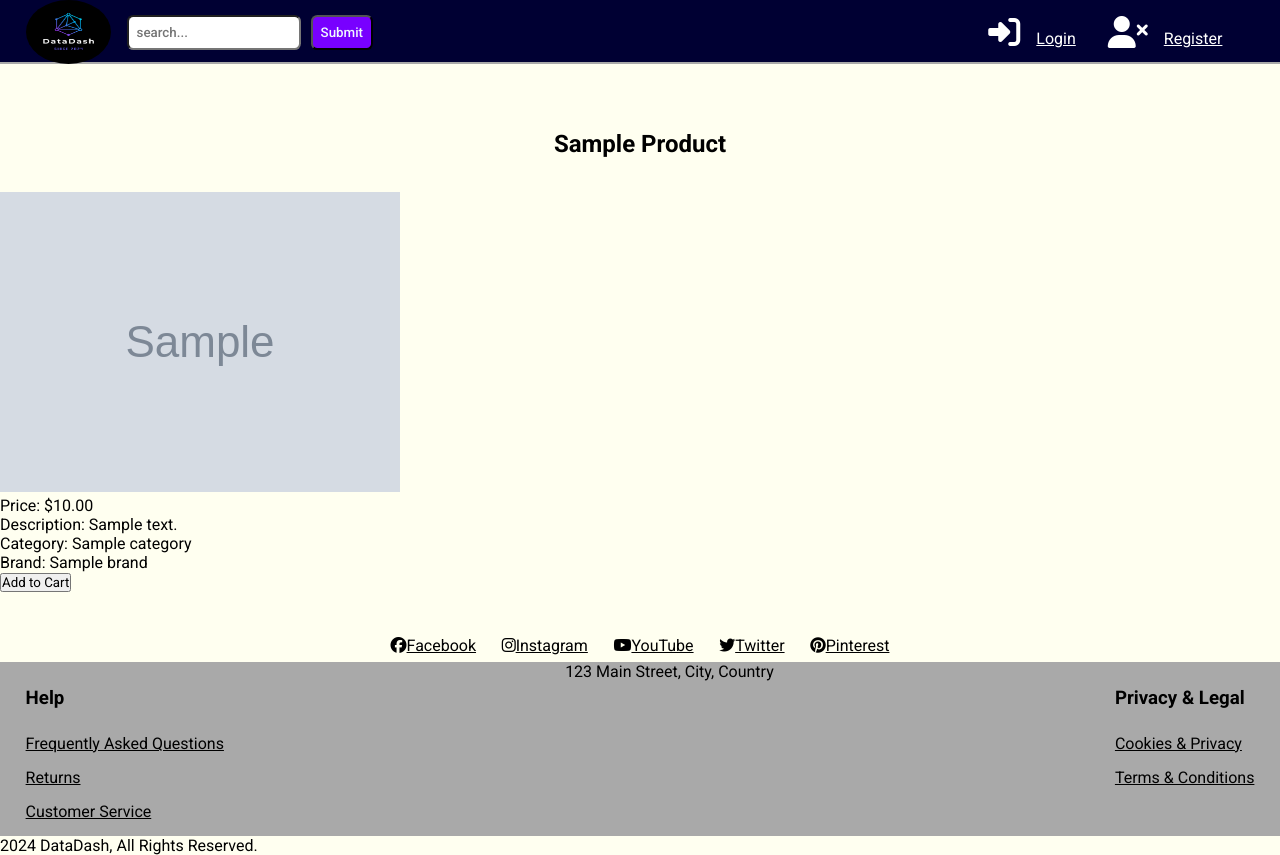
After one commit to dangamtechno/DataDash-E-commerce, a PHP site: page /backend/DataDash/frontend/pages/product_details.php?id=1 in a window 1280 px wide. The commit adds this page. Run offline with PHP 8.4, Linux system fonts and the light colour scheme; tables that the repository leaves empty hold one stand-in row (values such as "Sample post"); grey boxes marked "Sample" are stand-in pictures; data that the repository does not hold is empty; some libraries are stand-ins or nearby versions.

Commit message:
Added product details page when clicking on product

```diff
--- a/DataDash/frontend/pages/homepage.php
+++ b/DataDash/frontend/pages/homepage.php
@@ -125,6 +125,7 @@
                     echo '<div class="product-details">';
                     echo '<h3>' . $product['name'] . '</h3>';
                     echo '<p>$' . $product['price'] . '</p>';
+                    echo '<button>Add to Cart</button>';
                     echo '</div>';
                     echo '</div>';
                 }
@@ -148,6 +149,7 @@
                     echo '<div class="product-details">';
                     echo '<h3>' . $product['name'] . '</h3>';
                     echo '<p>$' . $product['price'] . '</p>';
+                    echo '<button>Add to Cart</button>';
                     echo '</div>';
                     echo '</div>';
                 }
--- /dev/null
+++ b/DataDash/frontend/pages/product_details.php
@@ -0,0 +1,130 @@
+<?php
+require_once '../../backend/utils/session.php';
+require_once '../../backend/include/database_config.php';
+
+$conn = new mysqli("localhost", "root", "", "datadash");
+
+// Retrieve the product ID from the query parameter
+$product_id = isset($_GET['id']) ? $_GET['id'] : null;
+
+// Check if the product ID is provided and valid
+if ($product_id === null) {
+    header('Location: shop.php'); // Redirect to shop page if product ID is not provided
+    exit;
+}
+
+// Query the database to fetch product details
+$product = $conn->query("SELECT p.product_id, p.category_id, p.brand_id, p.name, p.description, p.price, p.image,
+                    p.status, p.date_added, c.category_name, b.brand_name FROM product p LEFT JOIN
+                    category c ON p.category_id = c.category_id LEFT JOIN brands b ON p.brand_id = b.brand_id
+                    WHERE p.product_id = '$product_id'");
+
+// Check if the product exists
+if ($product->num_rows > 0) {
+    $product_data = $product->fetch_assoc();
+} else {
+    header('Location: shop.php'); // Redirect to shop page if product not found
+    exit;
+}
+$conn->close();
+?>
+
+<!DOCTYPE html>
+<html lang="en">
+<head>
+    <meta charset="UTF-8">
+    <meta name="viewport" content="width=device-width, initial-scale=0.5, minimum-scale=1.0">
+    <script src="https://kit.fontawesome.com/d0ce752c6a.js" crossorigin="anonymous"></script>
+    <link rel="stylesheet" href="../css/style.css">
+    <title>Product Details - DataDash</title>
+</head>
+<body>
+<header>
+    <div class="heading">
+        <div class="left-heading">
+            <div class="logo">
+                <a href="homepage.php">
+                    <img src="../images/DataDash.png" alt="Logo" width="85" height="500">
+                </a>
+            </div>
+            <div class="search-bar">
+                <form class="search-form">
+                    <label>
+                        <input type="search" name="search" placeholder="search...">
+                    </label>
+                    <input type="submit" name="submit-search" class="search-button">
+                </form>
+            </div>
+        </div>
+        <div class="right-heading">
+            <div class="login-status">
+                <?php if (sessionExists()): ?>
+                    <div class="hello-message">
+                        <span>Hello, <?php echo getSessionUsername(); ?></span>
+                    </div>
+                    <div class="icons">
+                        <a href="account.php"><i class="fas fa-user-check fa-2x"></i>Account</a>
+                        <a href="cart.php"><i class="fas fa-shopping-cart fa-2x"></i>Cart</a>
+                        <a href="../../backend/utils/logout.php"><i class="fas fa-sign-out-alt fa-2x"></i>Logout</a>
+                    </div>
+                <?php else: ?>
+                    <div class="login" title="login">
+                        <a href="login_page.php"><i class="fas fa-sign-in-alt fa-2x"></i>Login</a>
+                    </div>
+                    <div class="register" title="register">
+                        <a href="create_account.php"><i class="fas fa-user-times fa-2x"></i>Register</a>
+                    </div>
+                <?php endif; ?>
+            </div>
+        </div>
+    </div>
+</header>
+
+<main>
+    <section class="product-details">
+        <h2><?= $product_data['name'] ?></h2>
+        <img src="../images/<?= $product_data['image'] ?>" alt="<?= $product_data['name'] ?>">
+        <p>Price: $<?= $product_data['price'] ?></p>
+        <p>Description: <?= $product_data['description'] ?></p>
+        <p>Category: <?= $product_data['category_name'] ?></p>
+        <p>Brand: <?= $product_data['brand_name'] ?></p>
+        <button>Add to Cart</button>
+    </section>
+</main>
+
+<footer>
+    <div class="social-media">
+        <br><br>
+        <ul>
+            <li><a href="#"><i class="fab fa-facebook fa-1.5x"></i>Facebook</a></li>
+            <li><a href="#"><i class="fab fa-instagram fa-1.5x"></i>Instagram</a></li>
+            <li><a href="#"><i class="fab fa-youtube fa-1.5x"></i>YouTube</a></li>
+            <li><a href="#"><i class="fab fa-twitter fa-1.5x"></i>Twitter</a></li>
+            <li><a href="#"><i class="fab fa-pinterest fa-1.5x"></i>Pinterest</a></li>
+        </ul>
+    </div>
+    <div class="general-info">
+        <div class="help">
+            <h3>Help</h3>
+            <ul>
+                <li><a href="faq.php">Frequently Asked Questions</a></li>
+                <li><a href="returns.php">Returns</a></li>
+                <li><a href="customer_service.php">Customer Service</a></li>
+            </ul>
+        </div>
+        <div class="location">
+            <p>123 Main Street, City, Country</p>
+        </div>
+        <div class="legal">
+            <h3>Privacy & Legal</h3>
+            <ul>
+                <li><a href="cookies_and_privacy.php">Cookies & Privacy</a></li>
+                <li><a href="terms_and_conditions.php">Terms & Conditions</a></li>
+            </ul>
+        </div>
+    </div>
+    2024 DataDash, All Rights Reserved.
+</footer>
+<script src="../js/navbar.js"></script>
+</body>
+</html>
```
Also changed, not shown: DataDash/frontend/pages/shop.php (+65 -5 lines).
